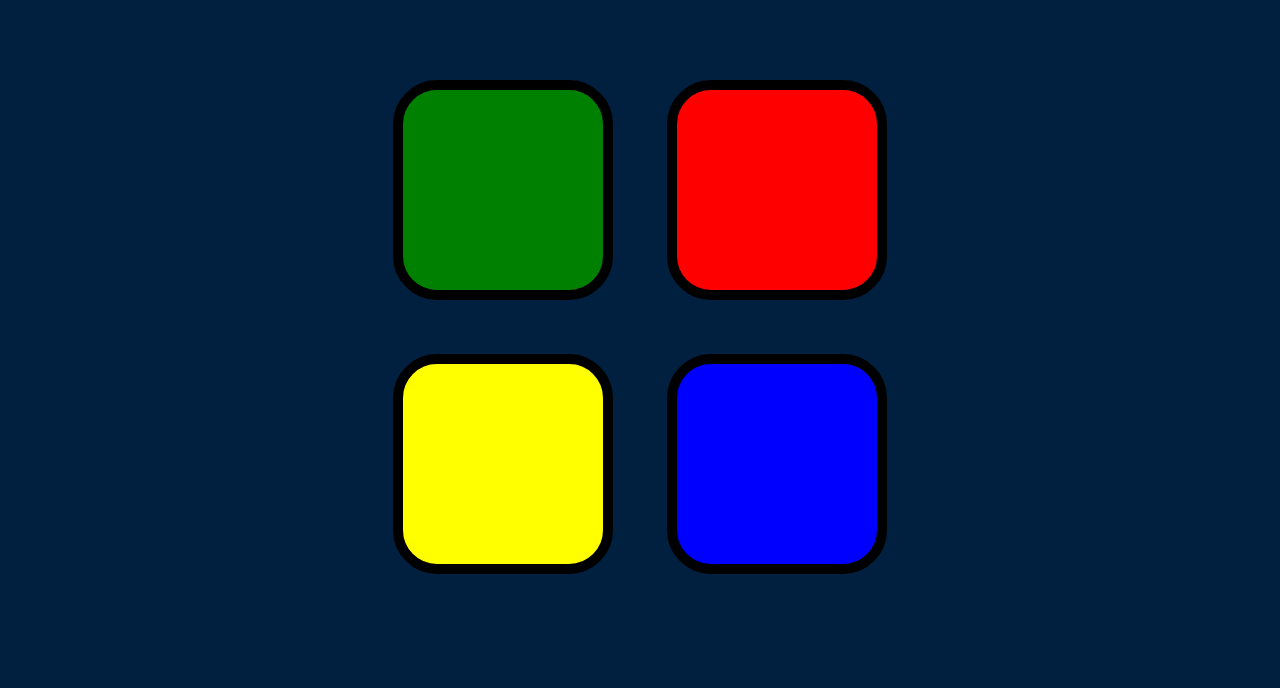
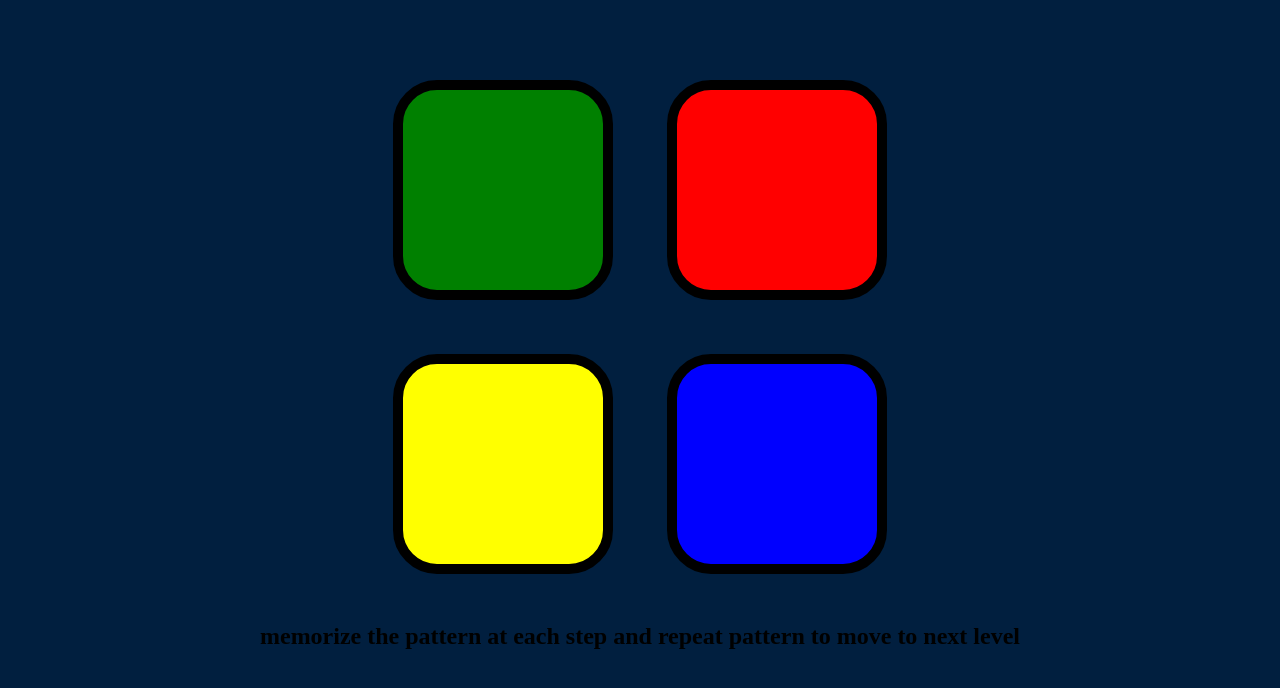
Before and after one commit to PRO-YOGESH/remember-the-pattern, a plain HTML site: page index.html in a window 1280 px wide. Shown: the part 76-764 px from the top of the page. Drawn offline with nearby package versions, Linux system fonts and the light colour scheme.

Commit message:
Update index.html

```diff
--- a/index.html
+++ b/index.html
@@ -15,6 +15,7 @@
 
   <div class="view">
   <button id="view" type="button" name="button">click here to start the game</button>
+
   </div>
 
   <div class="container">
@@ -41,6 +42,7 @@
     </div>
 
   </div>
+  <h2>memorize the pattern at each step and repeat pattern to move to next level </h2>
   <script src="https://ajax.googleapis.com/ajax/libs/jquery/3.5.1/jquery.min.js"></script>
   <script src="game.js" charset="utf-8"></script>
 </body>
```
